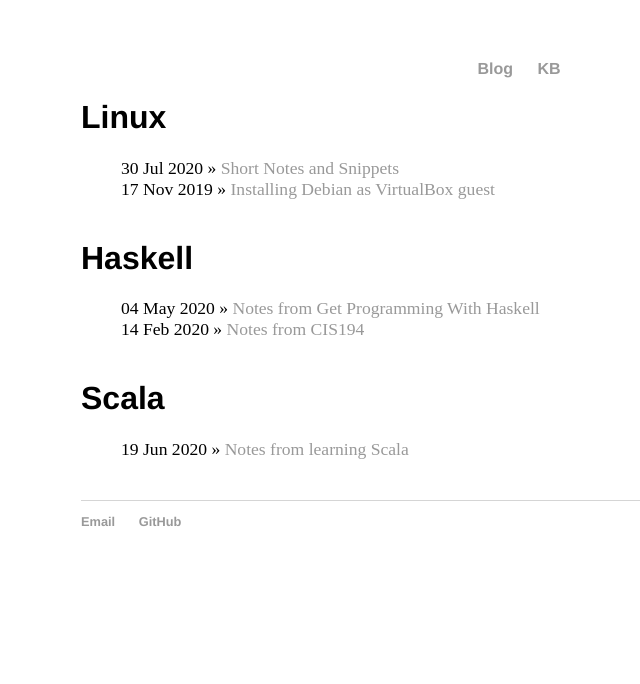
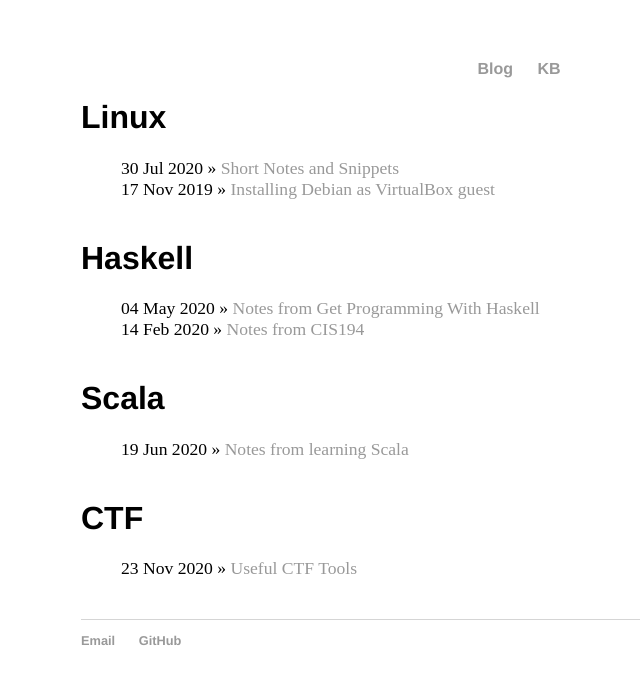
Before and after one commit to niphr/niphr.github.io, a Jekyll site: the page built from kb/index.html, in a window 1280 px wide. Shown: the top 684 px of the page, without its empty margins (111-751 px from the left). Built offline with Jekyll 4.4.1, drawn with Linux system fonts in a browser that asks for light colours.

Commit message:
ctf | first commit

```diff
--- /dev/null
+++ b/kb/ctf/_posts/2020-11-23-ctf-tools.md
@@ -0,0 +1,8 @@
+---
+layout: post
+title: "Useful CTF Tools"
+date: 2020-11-23
+---
+
+## General
+* ssh, du, find, file
--- a/kb/index.html
+++ b/kb/index.html
@@ -22,3 +22,10 @@
   <li><span>{{ post.date | date_to_string }}</span> » <a href="{{ post.url }}" title="{{ post.title }}">{{ post.title }}</a></li>
   {% endfor %}
 </ul>
+
+<h1>CTF</h1>
+<ul class="posts">
+  {% for post in site.categories["ctf"] %}
+  <li><span>{{ post.date | date_to_string }}</span> » <a href="{{ post.url }}" title="{{ post.title }}">{{ post.title }}</a></li>
+  {% endfor %}
+</ul>
```
